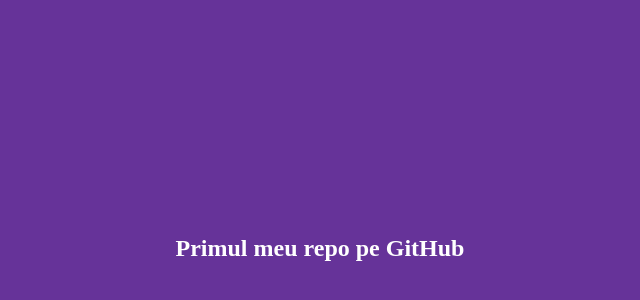
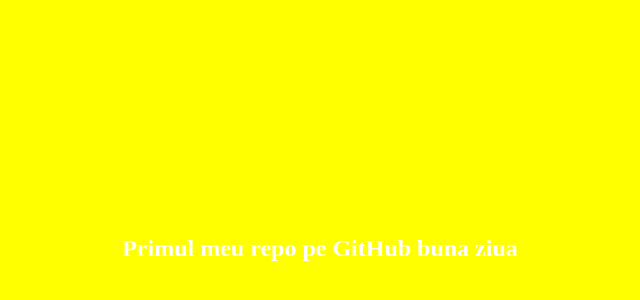
Before and after one commit to biancaizabela/demo-git-github, a plain HTML site: page index.html in a window 1280 px wide. Shown: the part 160-460 px from the top of the page, without its empty margins (320-960 px from the left). Drawn offline with Linux system fonts and the light colour scheme.

Commit message:
new changes.html

```diff
--- a/index.css
+++ b/index.css
@@ -1,5 +1,5 @@
 body {
-    background-color: rebeccapurple;
+    background-color: yellow;
     display:flex;
     align-items: center;
     justify-content: center;
--- a/index.html
+++ b/index.html
@@ -10,6 +10,7 @@
     <div class="content">
         <h2>
             Primul meu repo pe GitHub
+            buna ziua
         </h2>
 
     </div>
```
